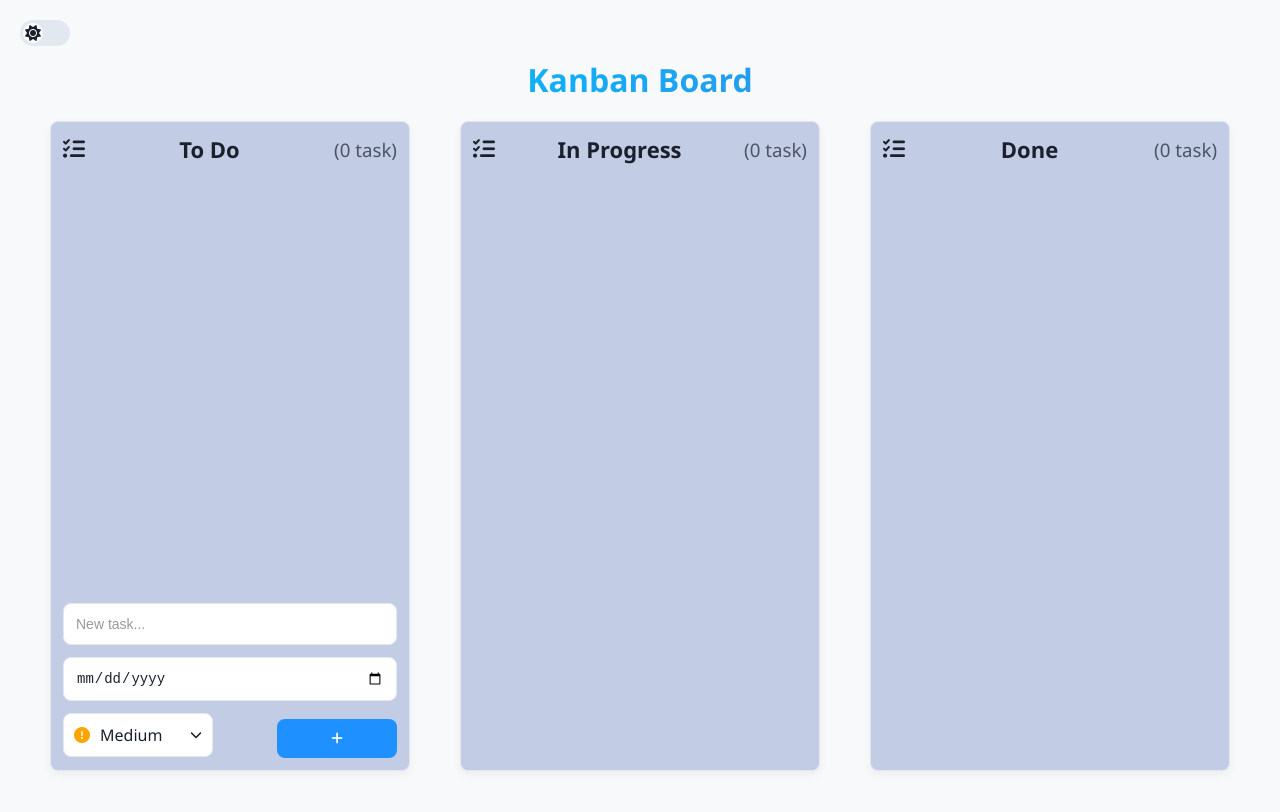
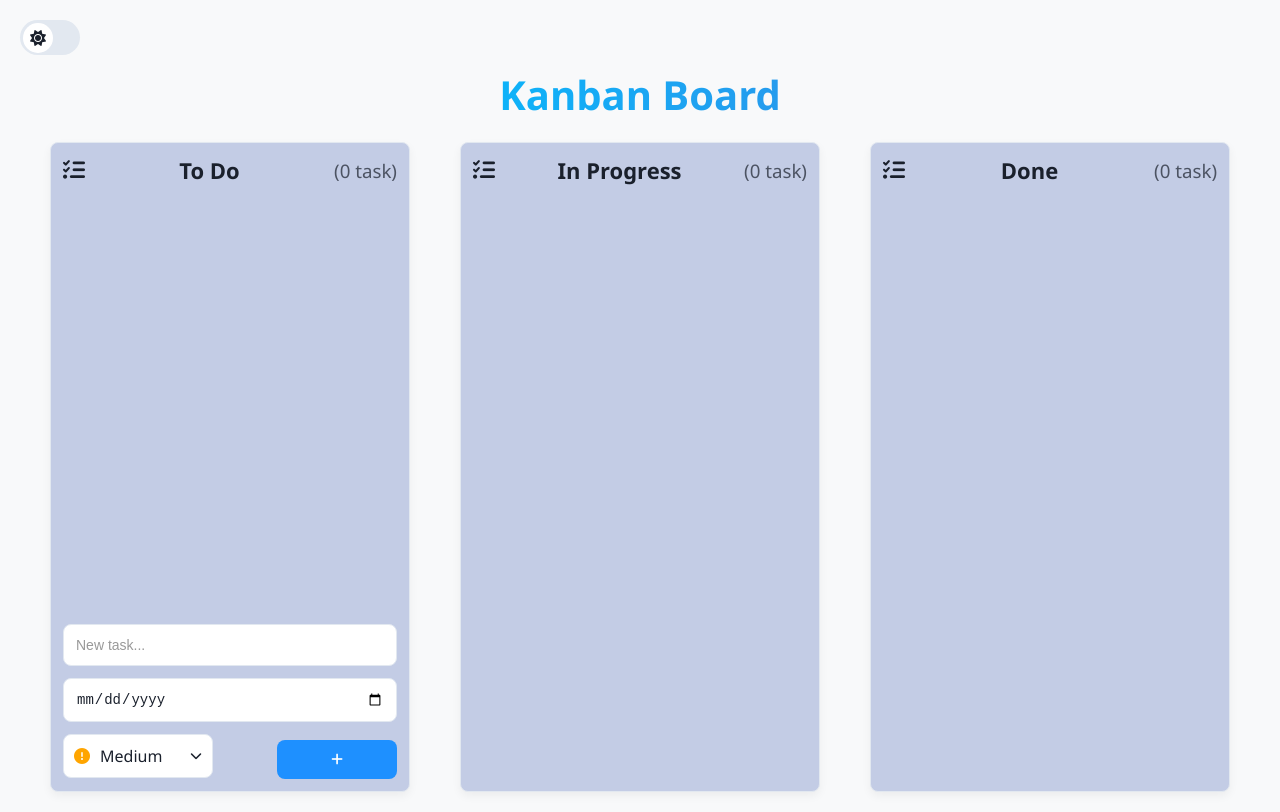
Before and after one commit to KemVani3110/miniJira, a React (Create React App) app: page / in a window 1280 px wide. Built offline with nearby package versions, Linux system fonts and the light colour scheme.

Commit message:
fix responsive css

```diff
--- a/src/styles/App.css
+++ b/src/styles/App.css
@@ -10,7 +10,7 @@ body {
 }
 
 h1 {
-  font-size: 32px;
+  font-size: 40px;
   margin-bottom: 20px;
   opacity: 0;
   transform: translateY(-20px);
@@ -18,6 +18,7 @@ h1 {
   background: linear-gradient(90deg, #6a5acd, #00bfff, #6a5acd);
   background-size: 200% auto;
   background-position: 0% 50%;
+  background-clip: text;
   -webkit-background-clip: text;
   -webkit-text-fill-color: transparent;
   transition: transform 0.4s ease, background-position 0.5s ease;
@@ -108,6 +109,7 @@ h1 {
   border: 1px solid #ccc;
   border-radius: 4px;
   outline: none;
+  width: 100%;
 }
 
 .delete-btn {
@@ -210,7 +212,7 @@ h1 {
     align-items: stretch;
     width: 100%;
   }
-  .add-task-form input{
+  .add-task-form input {
     position: relative;
     top: 210px;
   }
@@ -239,5 +241,4 @@ h1 {
     width: 100%;
     box-sizing: border-box;
   }
-
 }
--- a/src/styles/theme.css
+++ b/src/styles/theme.css
@@ -69,8 +69,8 @@ body {
 }
 
 .theme-toggle-container {
-  width: 50px;
-  height: 26px;
+  width: 60px;
+  height: 35px;
   border-radius: 20px;
   background: var(--border-color);
   cursor: pointer;
@@ -82,8 +82,8 @@ body {
 }
 
 .toggle-switch {
-  width: 20px;
-  height: 20px;
+  width: 30px;
+  height: 30px;
   border-radius: 50%;
   background: var(--card-bg);
   color: var(--text-color);
@@ -98,5 +98,5 @@ body {
 }
 
 .toggle-switch.dark {
-  transform: translateX(24px);
+  transform: translateX(25px);
 }
```
Also changed, not shown: src/components/AddTaskForm.jsx (line endings or trailing spaces).
